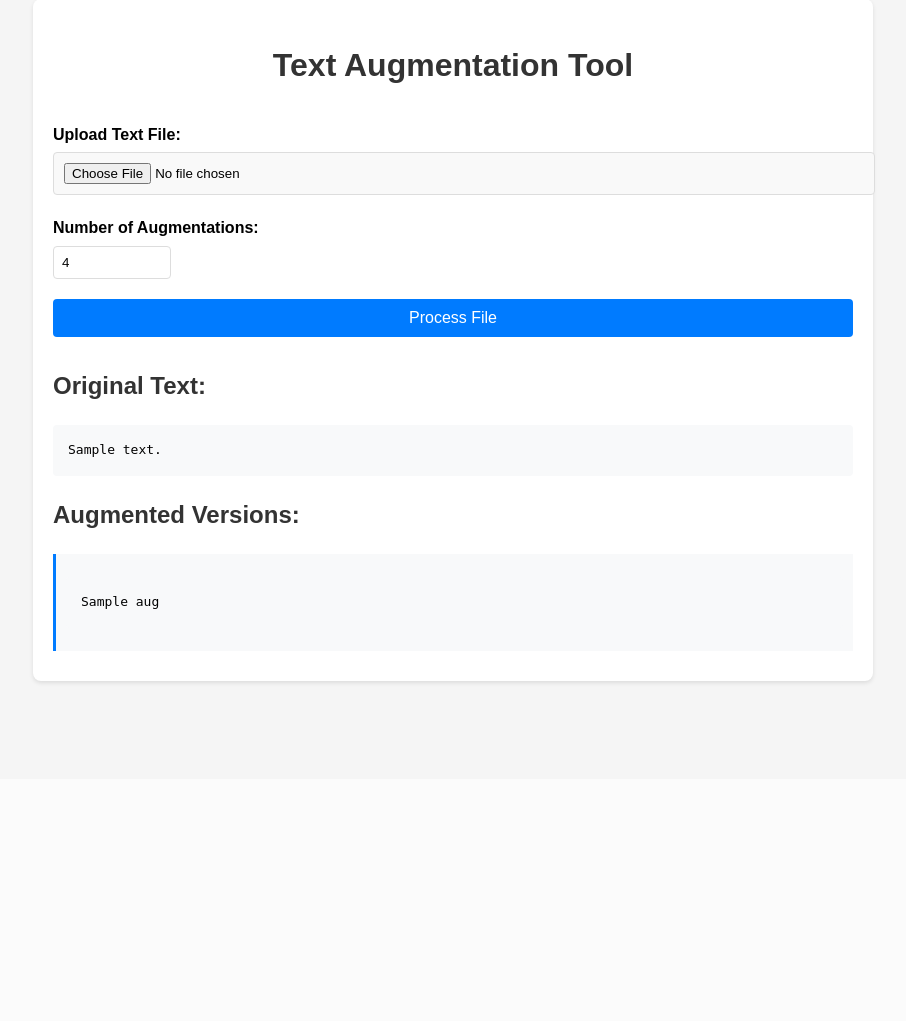
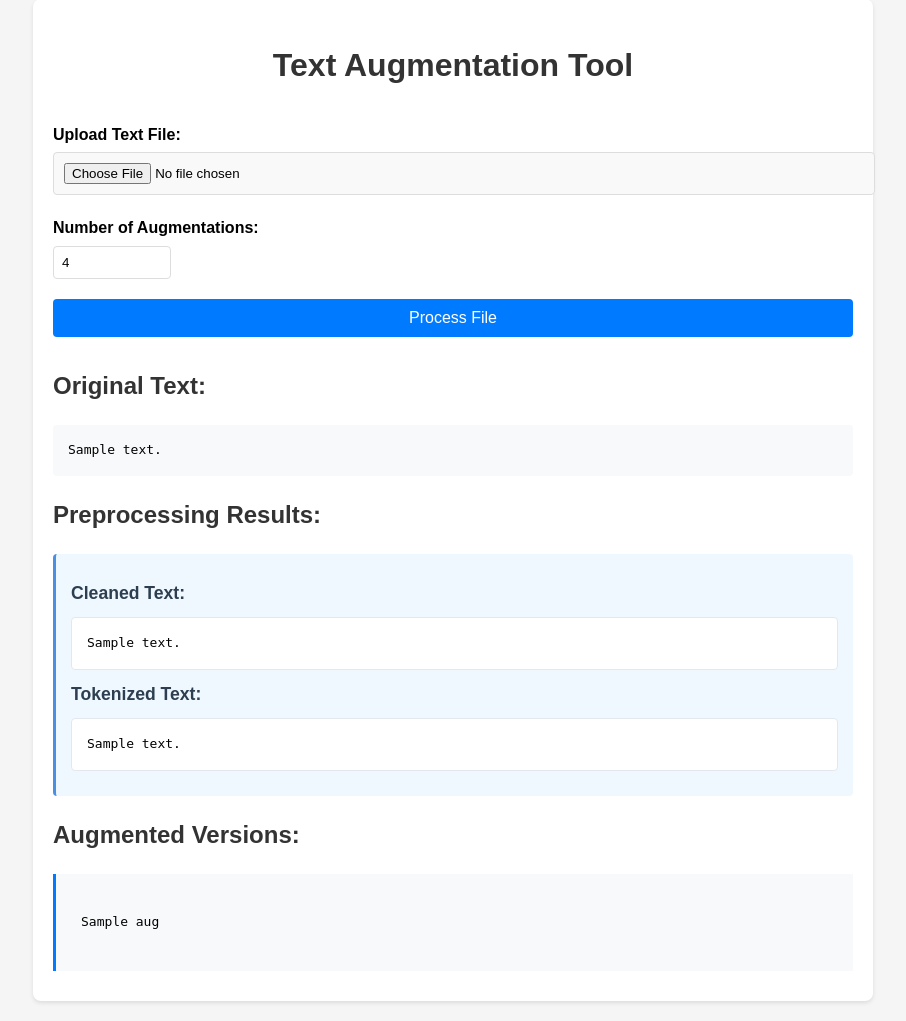
Before and after one commit to mittalutkarsh/text_augmentation_app, a Flask app: template templates/index.html in a window 1280 px wide. Shown: the part 21-1042 px from the top of the page, without its empty margins (187-1093 px from the left). Before the commit the page ends 705 px from the top, so only its background shows below. Run offline with Flask 3, Linux system fonts and the light colour scheme; the template is opened without the code that fills it: most values are stand-ins (such as "Sample title", 1, 10 or a date in 2020).

Commit message:
Added file upload and preprocessing display features

```diff
--- a/app.py
+++ b/app.py
@@ -1,5 +1,5 @@
 from flask import Flask, render_template, request
-from text_processor import TextAugmenter
+from text_processor import TextAugmenter, TextPreprocessor
 import os
 
 app = Flask(__name__)
@@ -7,7 +7,8 @@ app.config['MAX_CONTENT_LENGTH'] = 1 * 1024 * 1024  # 1MB max file size
 ALLOWED_EXTENSIONS = {'txt'}
 
 def allowed_file(filename):
-    return '.' in filename and filename.rsplit('.', 1)[1].lower() in ALLOWED_EXTENSIONS
+    return ('.' in filename and
+            filename.rsplit('.', 1)[1].lower() in ALLOWED_EXTENSIONS)
 
 @app.route('/', methods=['GET', 'POST'])
 def index():
@@ -21,7 +22,8 @@ def index():
             return render_template('index.html', error='No file selected')
 
         if not allowed_file(file.filename):
-            return render_template('index.html', error='Only .txt files are allowed')
+            return render_template('index.html',
+                                error='Only .txt files are allowed')
 
         try:
             # Read the file content
@@ -32,15 +34,26 @@ def index():
 
             # Process the text
             augmenter = TextAugmenter()
+            preprocessor = TextPreprocessor()
+
+            # Preprocess text
+            cleaned_text = preprocessor.clean_text(text)
+            tokenized_text = preprocessor.tokenize_text(text).tolist()
+
+            # Generate augmentations
             augmented_texts = augmenter.generate_augmentations(text, num_aug)
 
-            return render_template('index.html',
-                                 original_text=text,
-                                 augmented_texts=augmented_texts)
+            return render_template(
+                'index.html',
+                original_text=text,
+                cleaned_text=cleaned_text,
+                tokenized_text=tokenized_text,
+                augmented_texts=augmented_texts
+            )
 
         except Exception as e:
             return render_template('index.html',
-                                 error=f'Error processing file: {str(e)}')
+                                error=f'Error processing file: {str(e)}')
 
     return render_template('index.html')
 
--- a/static/style.css
+++ b/static/style.css
@@ -95,3 +95,23 @@ pre {
     border-left: 3px solid #007bff;
     background-color: #f8f9fa;
 }
+
+.preprocessing {
+    margin: 20px 0;
+    padding: 15px;
+    background-color: #f0f8ff;
+    border-radius: 4px;
+    border-left: 3px solid #4a90e2;
+}
+
+.preprocessing h3 {
+    color: #2c3e50;
+    margin: 10px 0;
+    font-size: 1.1em;
+}
+
+.preprocessing pre {
+    background-color: white;
+    border: 1px solid #e3e8ee;
+    margin: 10px 0;
+}
--- a/templates/index.html
+++ b/templates/index.html
@@ -30,6 +30,15 @@
             <h2>Original Text:</h2>
             <pre>{{ original_text }}</pre>
 
+            <h2>Preprocessing Results:</h2>
+            <div class="preprocessing">
+                <h3>Cleaned Text:</h3>
+                <pre>{{ cleaned_text }}</pre>
+
+                <h3>Tokenized Text:</h3>
+                <pre>{{ tokenized_text }}</pre>
+            </div>
+
             <h2>Augmented Versions:</h2>
             {% for aug in augmented_texts %}
             <div class="augmented-text">
```
